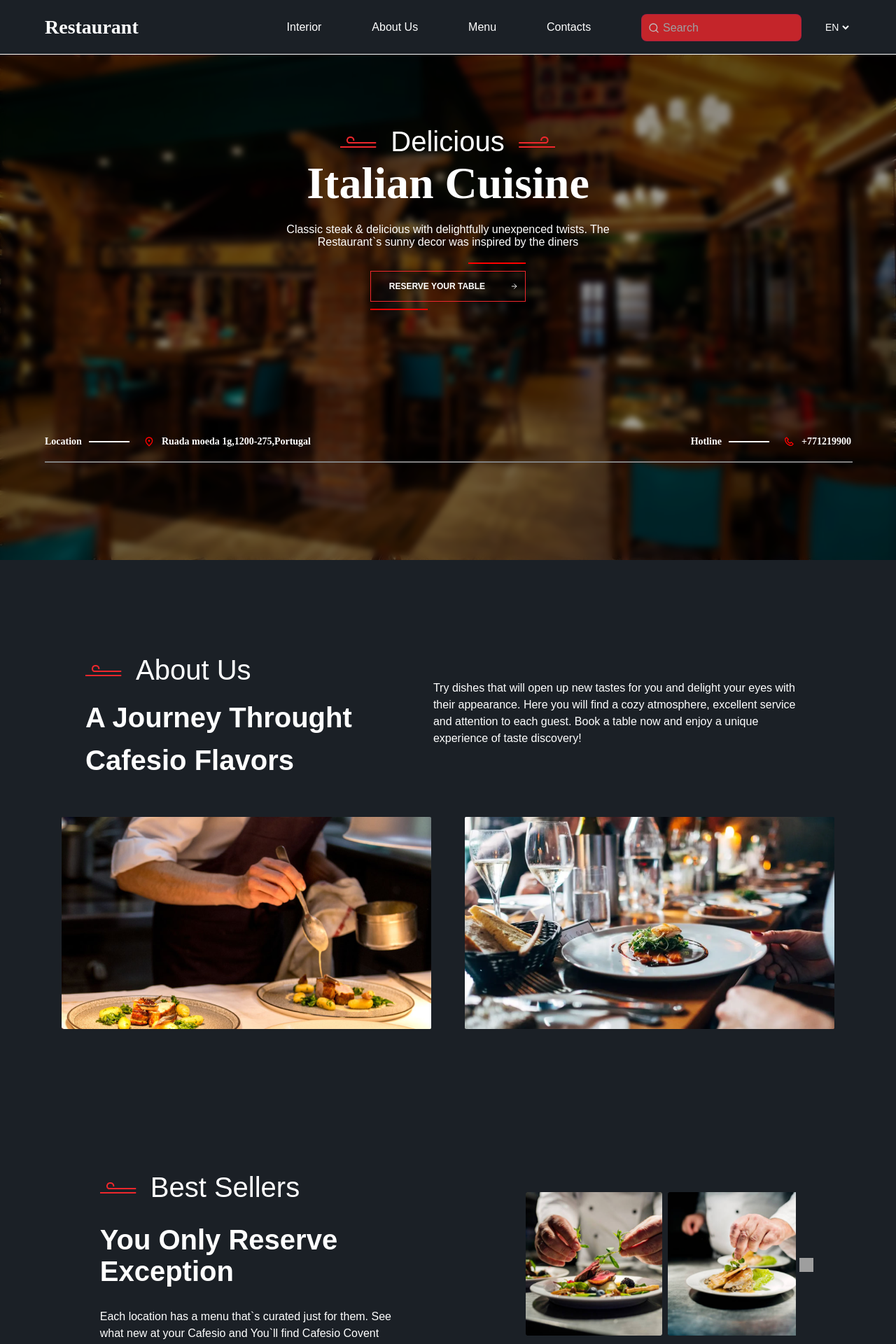
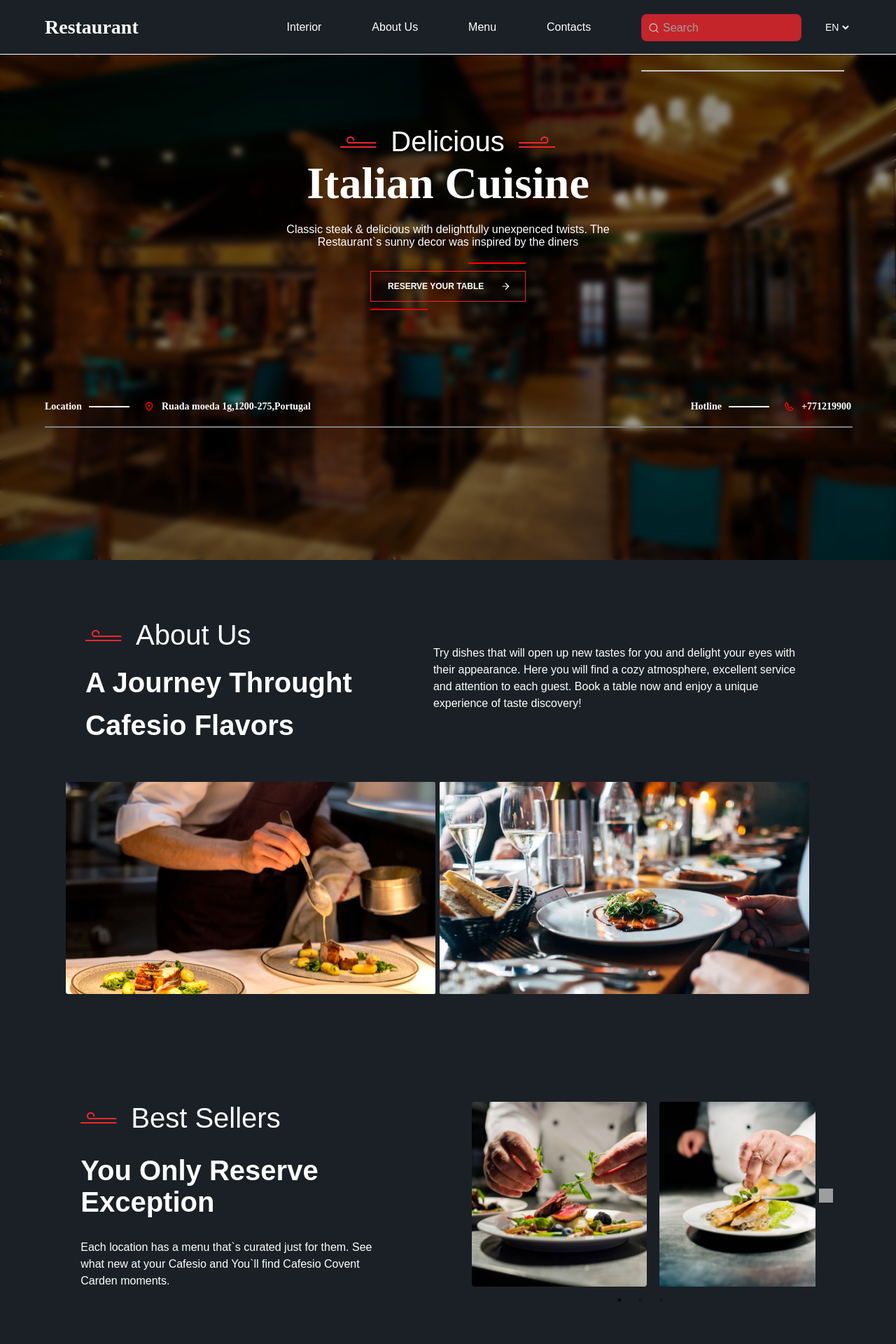
Before and after one commit to Seitkanov2004/new-project, a React (Create React App) app: page / in a window 1280 px wide. Shown: the top 1920 px of the page at 70% size. Built offline with nearby package versions, Linux system fonts and the light colour scheme; grey boxes are pictures that could not be loaded; a web font is replaced by a local one.

Commit message:
Hero best (#23)
* i did hero-best



Co-authored-by: syrgabekdev <urkunbaevsyrgabek11@gmail.com>

```diff
--- a/src/pages/home/AboutUs/AboutUs.scss
+++ b/src/pages/home/AboutUs/AboutUs.scss
@@ -1,6 +1,6 @@
 #about{
   .about{
-    padding: 120px 0;
+    padding: 70px 0;
     &--block{
       display: flex;
       align-items: center;
@@ -43,8 +43,14 @@
     &--img{
       display: flex;
       align-items: center;
-      justify-content: space-around;
-      margin-top: 50px;
+      justify-content: space-evenly;
+      //margin-top: 50px;
+      margin: 50px 25px;
+      &__photo{
+        img{
+            margin-right: 30px;
+        }
+      }
     }
   }
 }
--- a/src/pages/home/BestSellers/BestSellers.js
+++ b/src/pages/home/BestSellers/BestSellers.js
@@ -54,12 +54,12 @@ const BestSellers = () => {
                         <h1>You Only Reserve <br/>
                             Exception</h1>
                         <p>Each location has a menu that`s curated just for them.
-                            See what new at your Cafesio and You`ll find Cafesio Covent Carden moments.</p>
+                            See what new at your Cafesio and You`ll find Cafesio Covent Carden moments. </p>
                     </div>
                     <div className="best--img">
                         <div style={{
                             display: 'flex'
-                        }}>
+                        }} className="best--img__svg">
                             <Slider {...settings}>
                                 <img src={svg} alt=""/>
                                 <img src={png} alt=""/>
--- a/src/pages/home/BestSellers/BestSellers.scss
+++ b/src/pages/home/BestSellers/BestSellers.scss
@@ -3,11 +3,11 @@
     display: flex;
     align-items: center;
     justify-content: space-around;
-    margin-top: 80px;
+    margin-top: 30px;
 
     &--block {
       &__text {
-        display: flex;
+         display: flex;
         align-items: center;
 
         h4 {
@@ -39,7 +39,6 @@
 
    &--img{
      &__photo {
-
        flex-wrap: nowrap;
        overflow-x: auto;
 
@@ -53,16 +52,21 @@
        }
 
      }
+     &__svg{
+       img{
+
+       }
+     }
    }
   }
 }
 
 .slick-slider{
-  width: 390px;
+  width: 500px;
 }
 
 .slick-slide{
-  margin: 0 4px
+  margin: 0 9px
 }
 
 .slick-track{
--- a/src/pages/home/Hero/Hero.js
+++ b/src/pages/home/Hero/Hero.js
@@ -14,6 +14,8 @@ const Hero = () => {
             <div className="bg-blur">
                 <div className="container">
                     <div className="hero">
+                        <div className="hero--height"></div>
+                        <hr/>
                         <div className="hero--text">
                             <div className="hero--text__nav">
                                 <img src={img} alt=""/>
--- a/src/pages/home/Hero/Hero.scss
+++ b/src/pages/home/Hero/Hero.scss
@@ -23,6 +23,18 @@
   .hero {
     position: relative;
     padding-top: 100px;
+    hr{
+      width: 25%;
+      position: absolute;
+      right: 10px;
+    }
+    &--height{
+      position: absolute;
+      height: 50%;
+      border: 1px solid gray;
+      bottom: 20px;
+      right: 77rem;
+    }
 
     &--text {
       display: flex;
@@ -96,8 +108,8 @@
 
           &__icon {
             color: white;
-            margin: 0 10px;
-            font-size: 30px;
+            margin-right: 20px;
+            font-size: 40px;
           }
 
           p {
@@ -129,7 +141,7 @@
       display: flex;
       align-items: center;
       justify-content: space-between;
-      margin-top: 180px;
+      margin-top: 130px;
 
       &__line {
         display: flex;
@@ -191,7 +203,7 @@
       width: 335px;
       height: 339px;
       right: 30px;
-      bottom: 100px;
+      bottom: 180px;
       z-index: 999;
       background: #1F2731;
       box-shadow: -1px 0px 23px 1px rgba(207, 207, 207, 0.2);
@@ -207,14 +219,13 @@
         color: #FFFFFF;
         border: none;
         border-radius: 4px;
-        margin: 30px 25px;
+        margin: 40px 25px;
       }
 
       &__enter {
-        margin: 40px 0;
         display: flex;
         align-items: center;
-        justify-content: center;
+        margin: 40px 45px;
 
         &--class {
           margin: 0 15px;
@@ -238,7 +249,8 @@
       &__phone {
         display: flex;
         align-items: center;
-        justify-content: center;
+        //justify-content: center;
+        margin: 0 45px;
 
         &--ash {
           margin: 0 15px;
```
